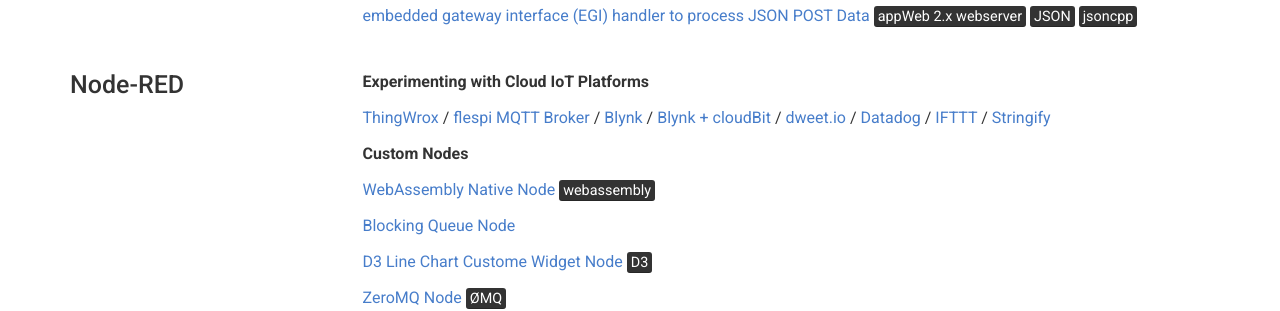
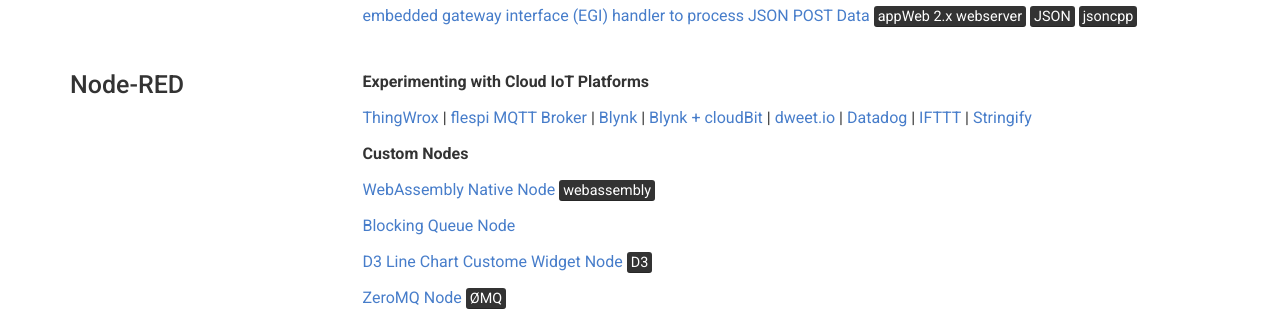
Before and after one commit to phyunsj/phyunsj.github.io, a Jekyll site: the page built from index.md, in a window 1280 px wide. Shown: the part 1520-1831 px from the top of the page. Built offline with Jekyll 4.4.1, drawn with Linux system fonts in a browser that asks for light colours.

```diff
--- a/_data/projects.yml
+++ b/_data/projects.yml
@@ -70,7 +70,7 @@
 
     **Experimenting with Cloud IoT Platforms**
 
-    [ThingWrox](https://github.com/phyunsj/node-red-to-access-thingwrox) / [flespi MQTT Broker](https://github.com/phyunsj/iot-device-simulator-1-mqtt) / [Blynk](https://github.com/phyunsj/blynk-node-red) / [Blynk + cloudBit](https://github.com/phyunsj/blynk-cloudbit) / [dweet.io](https://github.com/phyunsj/dweet.io-node-red) / [Datadog](https://github.com/phyunsj/datadog-node-red) / [IFTTT](https://github.com/phyunsj/ifttt-soe-logger) / [Stringify](https://github.com/phyunsj/iot-device-simulator-2-stringify)
+    [ThingWrox](https://github.com/phyunsj/node-red-to-access-thingwrox) \| [flespi MQTT Broker](https://github.com/phyunsj/iot-device-simulator-1-mqtt) \| [Blynk](https://github.com/phyunsj/blynk-node-red) \| [Blynk + cloudBit](https://github.com/phyunsj/blynk-cloudbit) \| [dweet.io](https://github.com/phyunsj/dweet.io-node-red) \| [Datadog](https://github.com/phyunsj/datadog-node-red) \| [IFTTT](https://github.com/phyunsj/ifttt-soe-logger) \| [Stringify](https://github.com/phyunsj/iot-device-simulator-2-stringify)
 
     **Custom Nodes**
 
```
